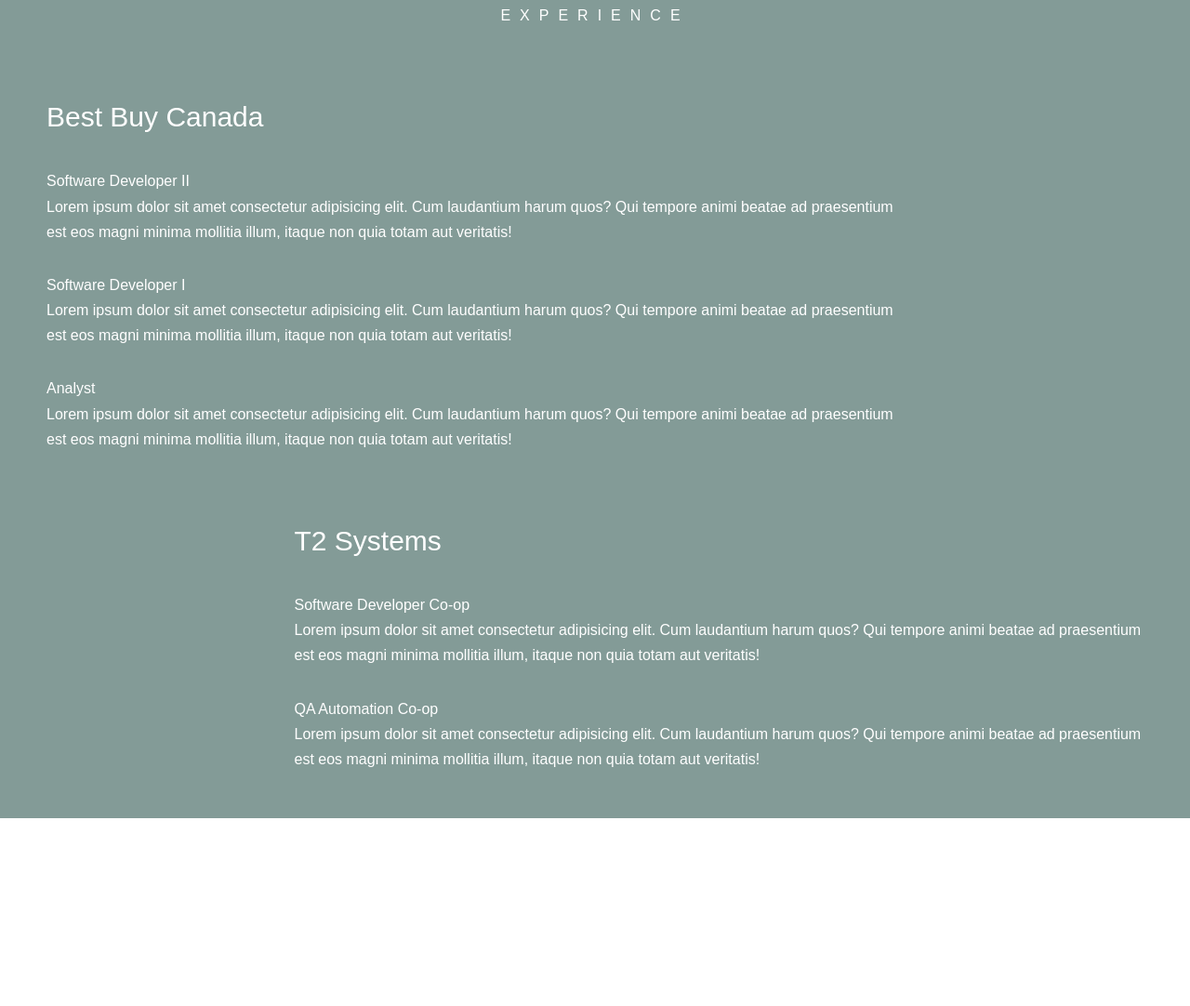
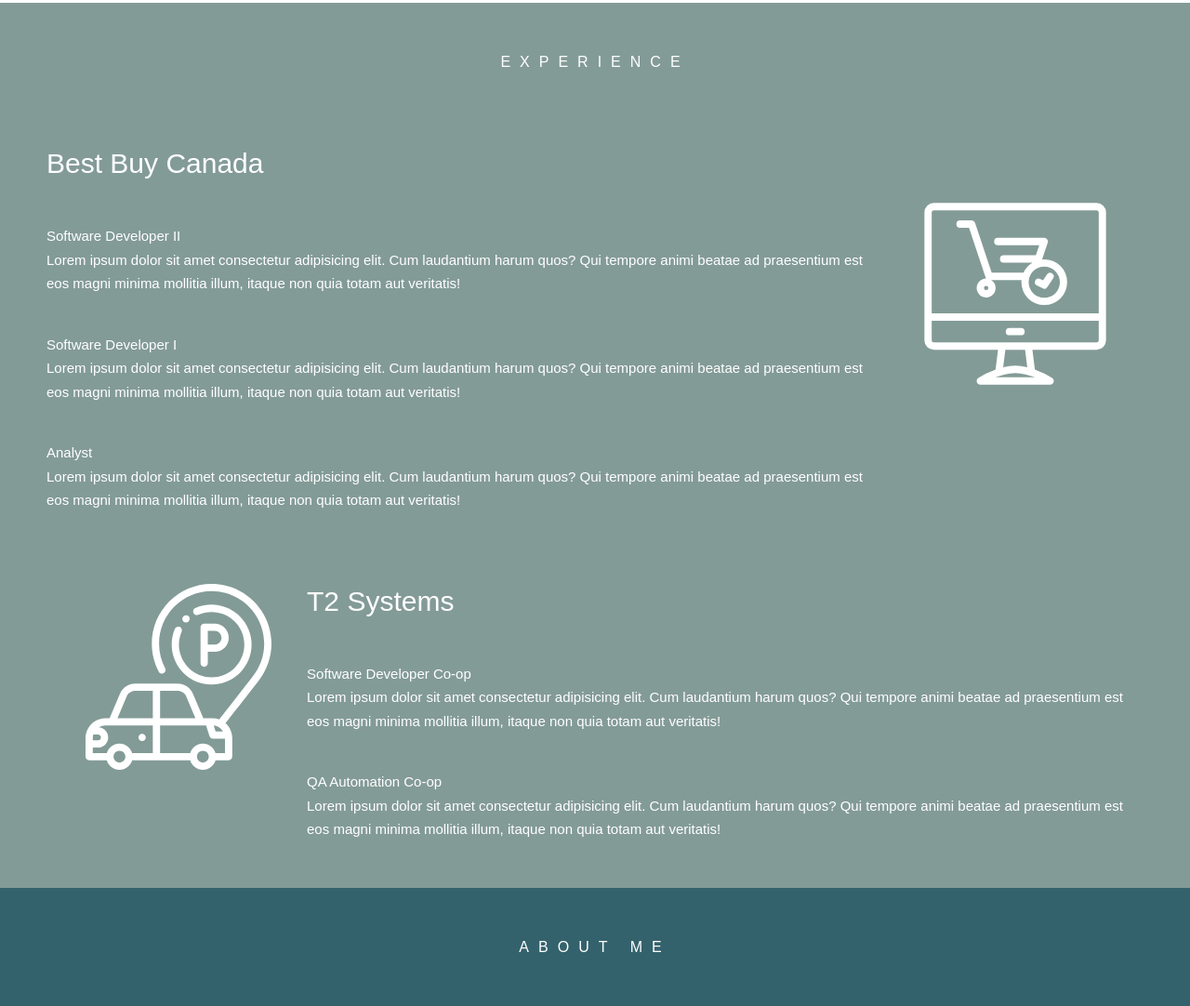
Before and after one commit to bieuly/billyhoangcom, a plain HTML site: page index.html in a window 1280 px wide. Shown: the part 995-2077 px from the top of the page at 93% size. Before the commit the page ends 1875 px from the top, so only its background shows below. Drawn offline with Linux system fonts and the light colour scheme.

Commit message:
Add imgs to spacings

```diff
--- a/css/styles.css
+++ b/css/styles.css
@@ -167,6 +167,7 @@
     color: white;
     background-color: #839b97;
     padding: 5rem;
+    margin-top: 5rem;
 }
 
 .experience__container {
@@ -177,8 +178,15 @@
     margin-top: 7rem;
 }
 
+.experience__group {
+    font-size: 1.5rem;
+    margin-top: 4rem;
+}
+
 .experience__container .spacing {
     width: 35%;
+    align-self: center;
+    justify-self: center;
 }
 
 .experience__company {
@@ -187,6 +195,17 @@
 
 .experience__role {
     margin-top: 3rem;
+}
+
+.parking {
+    height: 200px;
+    margin-left: 15%;
+}
+
+.about-me-section {
+    color: white;
+    background-color: #34626c;
+    padding: 5rem 20rem;
 }
 
 @keyframes fadeIn {
--- a/index.html
+++ b/index.html
@@ -37,26 +37,45 @@
         <div class="experience__container">
             <div class="experience bestbuy">
                 <header class="experience__company">Best Buy Canada</header>
+                <div class="experience__group">
                     <p class="experience__role">Software Developer II</p>
                     <p class="experience__description">Lorem ipsum dolor sit amet consectetur adipisicing elit. Cum laudantium harum quos? Qui tempore animi beatae ad praesentium est eos magni minima mollitia illum, itaque non quia totam aut veritatis!</p>
+                </div>
+                <div class="experience__group">
                     <p class="experience__role">Software Developer I</p>
                     <p class="experience__description">Lorem ipsum dolor sit amet consectetur adipisicing elit. Cum laudantium harum quos? Qui tempore animi beatae ad praesentium est eos magni minima mollitia illum, itaque non quia totam aut veritatis!</p>
+                </div>
+                <div class="experience__group">
                     <p class="experience__role">Analyst</p>
                     <p class="experience_description">Lorem ipsum dolor sit amet consectetur adipisicing elit. Cum laudantium harum quos? Qui tempore animi beatae ad praesentium est eos magni minima mollitia illum, itaque non quia totam aut veritatis!</p>
                 </div>
-            <div class="spacing"></div>
+            </div>
+            <div class="spacing">
+                <img src="img/shopping-cart.svg" alt="" class="parking">
+            </div>
         </div>
         <div class="experience__container">
-                <div class="spacing"></div>
+                <div class="spacing">
+                    <img src="img/parking.svg" alt="" class="parking">
+                </div>
                 <div class="experience t2">
                     <header class="experience__company">T2 Systems</header>
+                    <div class="experience__group">
                         <p class="experience__role">Software Developer Co-op</p>
                         <p class="experience__description">Lorem ipsum dolor sit amet consectetur adipisicing elit. Cum laudantium harum quos? Qui tempore animi beatae ad praesentium est eos magni minima mollitia illum, itaque non quia totam aut veritatis!</p>
+                    </div>
+                    <div class="experience__group">
                         <p class="experience__role">QA Automation Co-op</p>
                         <p class="experience__description">Lorem ipsum dolor sit amet consectetur adipisicing elit. Cum laudantium harum quos? Qui tempore animi beatae ad praesentium est eos magni minima mollitia illum, itaque non quia totam aut veritatis!</p>
                     </div>
                 </div>
         </div>
+    </div>
+    <div class="about-me-section">
+        <header class="title">About Me</header>
+    </div>
+    <!-- Icons made by <a href="https://www.flaticon.com/authors/fjstudio" title="fjstudio">fjstudio</a> from <a href="https://www.flaticon.com/" title="Flaticon"> www.flaticon.com</a> -->
+    <!-- Icons made by <a href="https://www.flaticon.com/authors/freepik" title="Freepik">Freepik</a> from <a href="https://www.flaticon.com/" title="Flaticon"> www.flaticon.com</a> -->
 </body>
 
 </html>
```
Also changed, not shown: img/parking.svg (added), img/shopping-cart.svg (added). Lines whose indentation alone changed are shown as unchanged.
